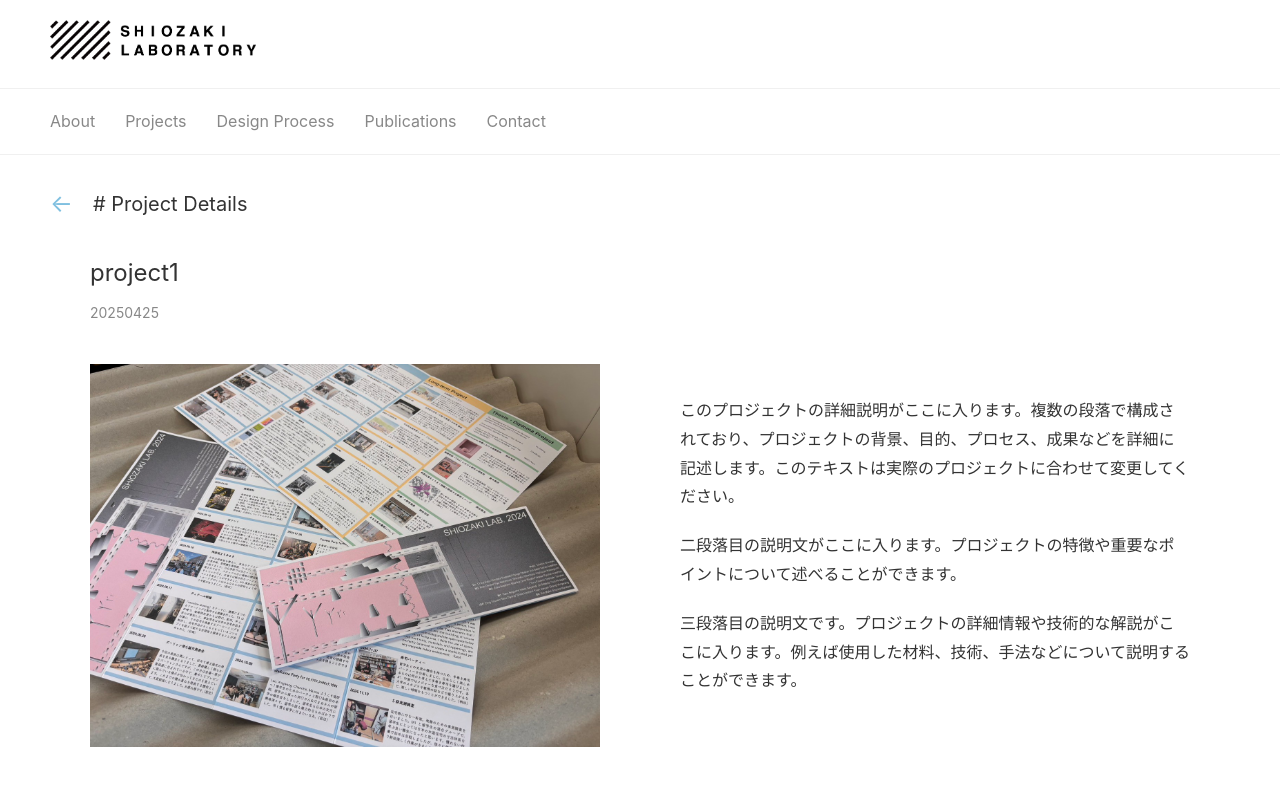
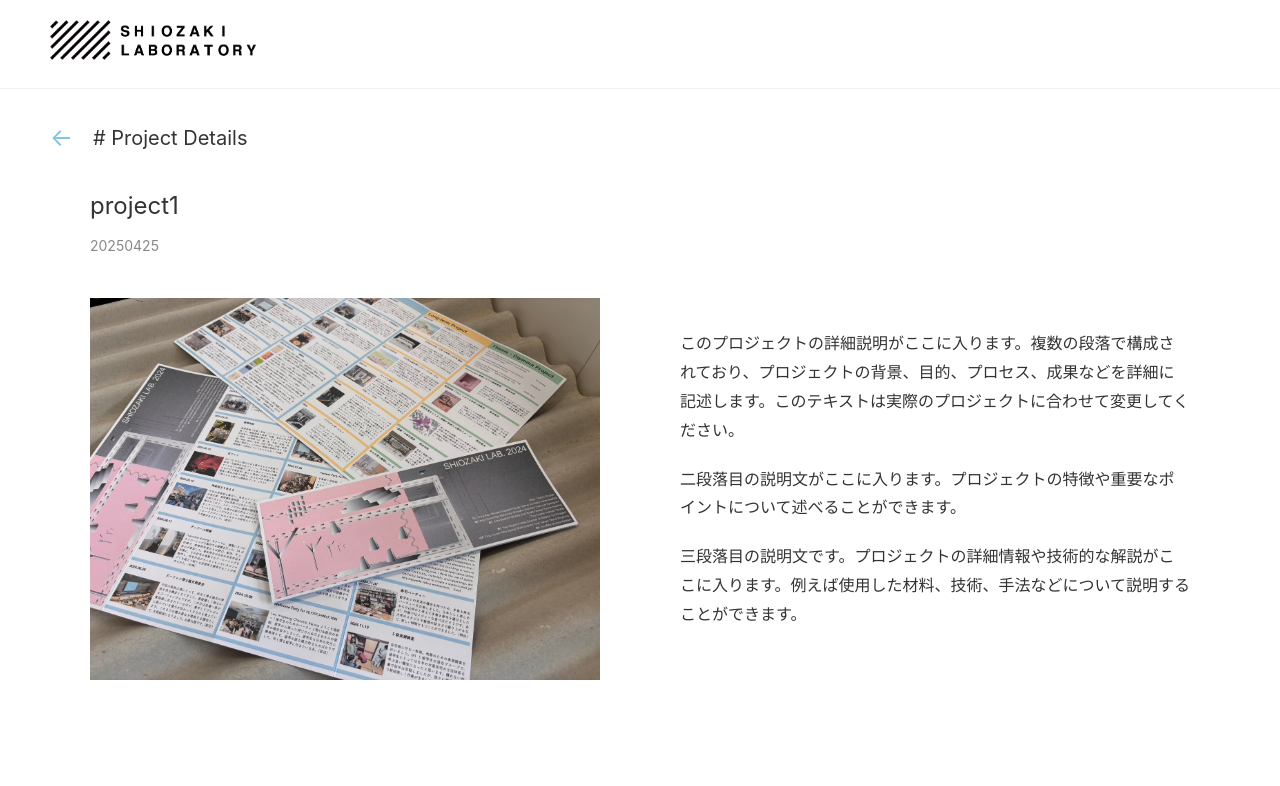
Before and after one commit to torunea/hp_sample, a plain HTML site: page projects/project1.html in a window 1280 px wide. Drawn offline with Linux system fonts and the light colour scheme.

Commit message:
シンプルに

```diff
--- a/projects/project1.html
+++ b/projects/project1.html
@@ -267,16 +267,6 @@
         </div>
     </header>
 
-    <nav>
-        <ul>
-            <li><a href="../about.html">About</a></li>
-            <li><a href="../projects.html">Projects</a></li>
-            <li><a href="../design-process.html">Design Process</a></li>
-            <li><a href="../publications.html">Publications</a></li>
-            <li><a href="../contact.html">Contact</a></li>
-        </ul>
-    </nav>
-
     <div class="page-title">
         <a href="../index.html" class="back-arrow">←</a>
         <h2 class="title-text"># Project Details</h2>
```
Also changed, not shown: index.html (+0 -10 lines).
